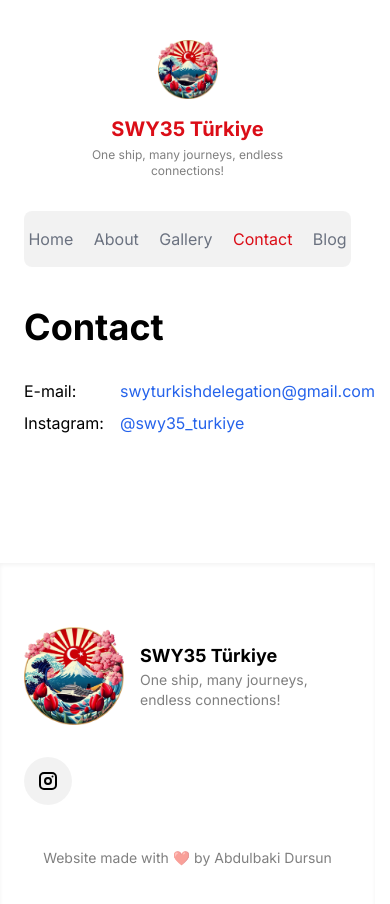
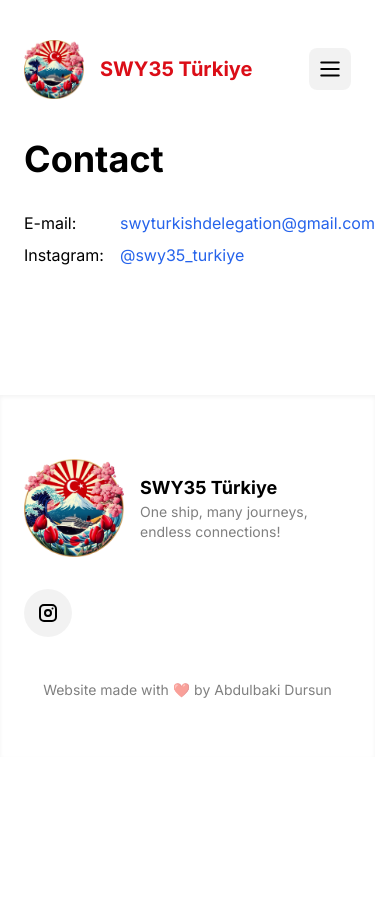
Before and after one commit to eggsy/swy35-website, a Next.js app: page /contact in a window 390 px wide. Shown: the top 904 px of the page. After the commit the page ends 844 px from the top, so only its background shows below. Built offline with nearby package versions, Linux system fonts and the light colour scheme.

Commit message:
refactor: better mobile navbar layout

```diff
--- a/src/components/Navbar.tsx
+++ b/src/components/Navbar.tsx
@@ -1,6 +1,8 @@
 import Image from "next/image";
 import Link from "next/link";
 import { useRouter } from "next/router";
+import { useState } from "react";
+import { TbMenu2, TbMenuDeep } from "react-icons/tb";
 
 const pages = [
   {
@@ -27,13 +29,12 @@ const pages = [
 
 export const Navbar = () => {
   const router = useRouter();
+  const [isOpen, setIsOpen] = useState(false);
 
   return (
-    <nav className="flex py-10 items-center justify-between flex-wrap gap-8 md:gap-12 container-app">
-      <Link
-        href="/"
-        className="flex w-full md:w-max flex-col md:flex-row justify-center md:justify-start items-center gap-4"
-      >
+    <nav className="flex py-10 items-center justify-between flex-wrap gap-8 lg:gap-12 container-app">
+      <div className="flex items-center justify-between gap-4 w-full lg:w-max">
+        <Link href="/" className="flex items-center gap-4">
           <Image
             src="/logo.png"
             alt="SWY35 Türkiye Delegation logo"
@@ -42,17 +43,31 @@ export const Navbar = () => {
             priority
           />
 
-        <div className="flex flex-col items-center gap-1 lg:gap-0 md:items-start text-center">
+          <div className="flex flex-col gap-1 lg:gap-0">
             <span className="md:text-lg text-xl font-bold text-brand">
               SWY35 Türkiye
             </span>
-          <span className="text-black/50 text-xs md:text-sm w-3/4 md:w-full">
+
+            <span className="text-black/50 hidden lg:block text-xs md:text-sm w-3/4 md:w-full">
               One ship, many journeys, endless connections!
             </span>
           </div>
         </Link>
 
-      <ul className="flex justify-evenly items-center gap-4 md:gap-8 bg-black/5 md:bg-transparent rounded-lg overflow-auto w-full md:w-max">
+        <button
+          type="button"
+          className="block lg:hidden bg-black/5 rounded-lg p-2 hover:bg-black/10 transition-colors"
+          onClick={() => setIsOpen((prev) => !prev)}
+        >
+          {isOpen ? <TbMenuDeep size={26} /> : <TbMenu2 size={26} />}
+        </button>
+      </div>
+
+      <ul
+        className={`
+          ${isOpen ? "flex" : "hidden lg:flex"}
+           flex-col lg:flex-row justify-evenly items-center bg-black/5 md:bg-transparent md:gap-8 rounded-lg overflow-auto w-full md:w-max`}
+      >
         {pages.map((page) => (
           <li key={page.path}>
             <Link
@@ -64,6 +79,7 @@ export const Navbar = () => {
                   : "text-gray-500 hover:text-brand"
               }`}
               href={page.path}
+              onClick={() => setIsOpen(false)}
             >
               {page.title}
             </Link>
```
Lines whose indentation alone changed are shown as unchanged.
